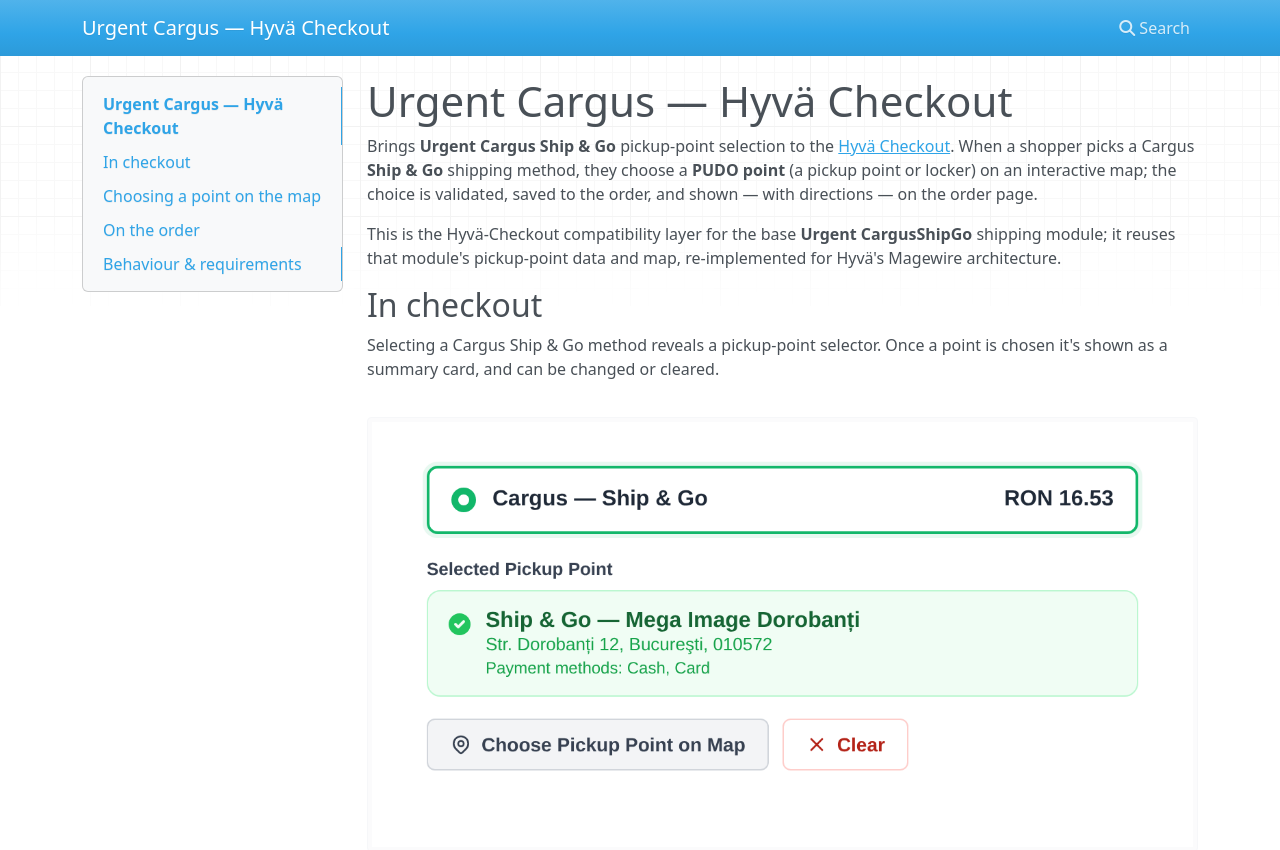
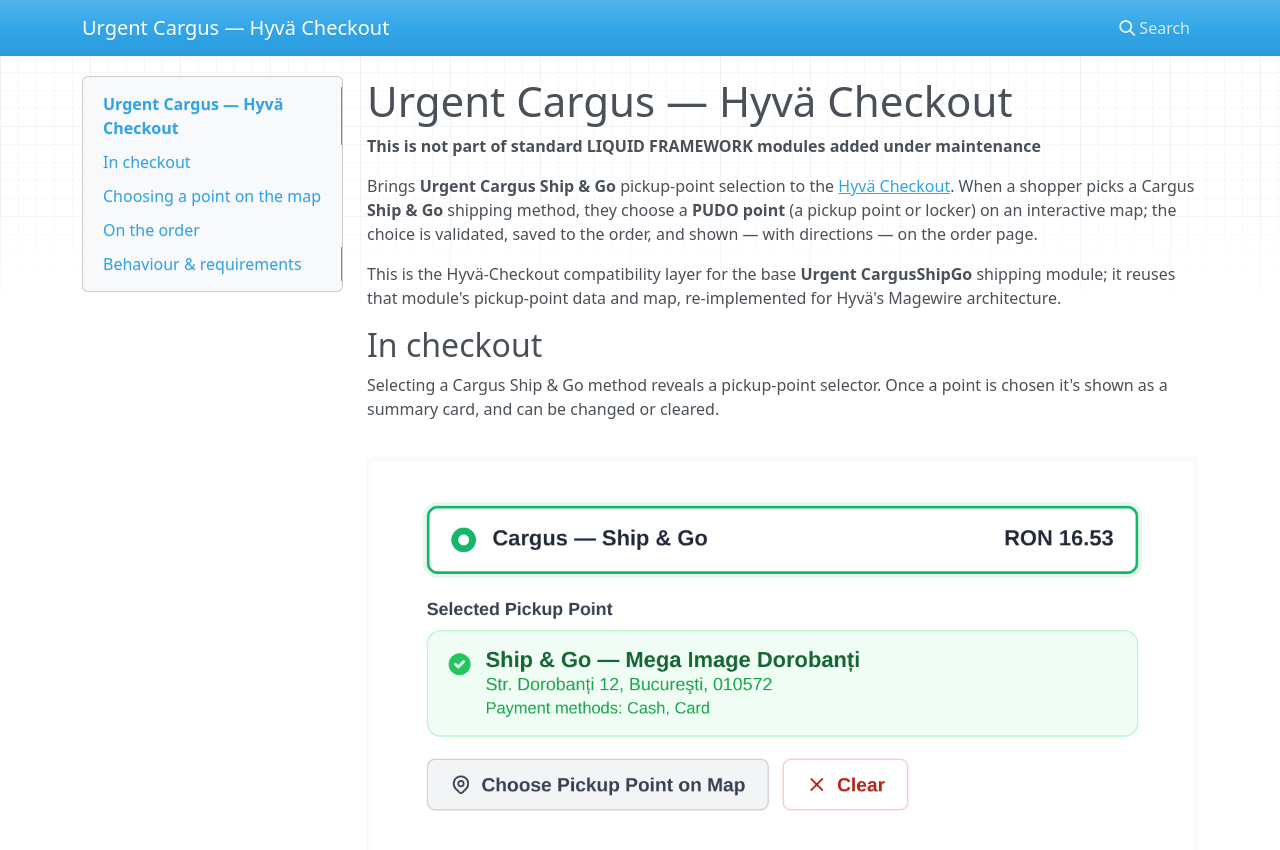
Before and after one commit to liquidlab-agency/hyva-urgent-cargus, an MkDocs documentation site: the page built from docs/index.md, in a window 1280 px wide and 900 px high. Shown: the top 850 px of the window. Built offline with MkDocs 1.6.1, drawn with Linux system fonts in a browser that asks for light colours; nearby versions of some CDN libraries.

Commit message:
Clarify module maintenance status in documentation
Added a note clarifying that the module is not part of standard LIQUID FRAMEWORK maintenance.

```diff
--- a/docs/index.md
+++ b/docs/index.md
@@ -1,4 +1,6 @@
 # Urgent Cargus — Hyvä Checkout
+
+**This is not part of standard LIQUID FRAMEWORK modules added under maintenance**
 
 Brings **Urgent Cargus Ship & Go** pickup-point selection to the [Hyvä Checkout](https://www.hyva.io/hyva-checkout.html). When a shopper picks a Cargus **Ship & Go** shipping method, they choose a **PUDO point** (a pickup point or locker) on an interactive map; the choice is validated, saved to the order, and shown — with directions — on the order page.
 
```
